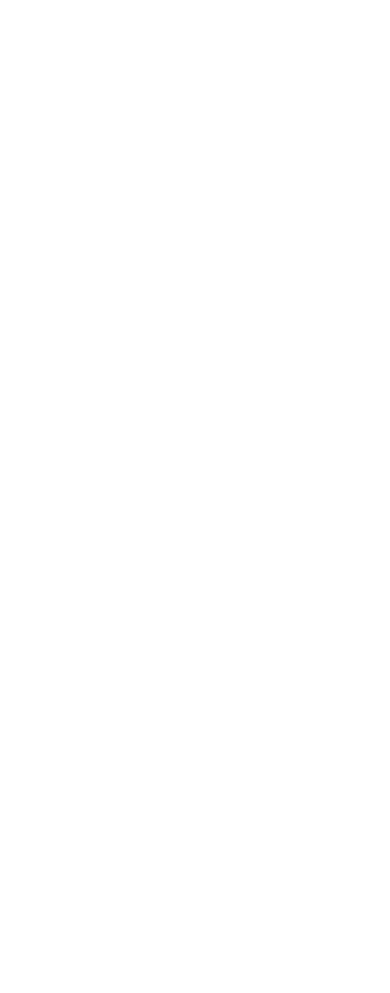
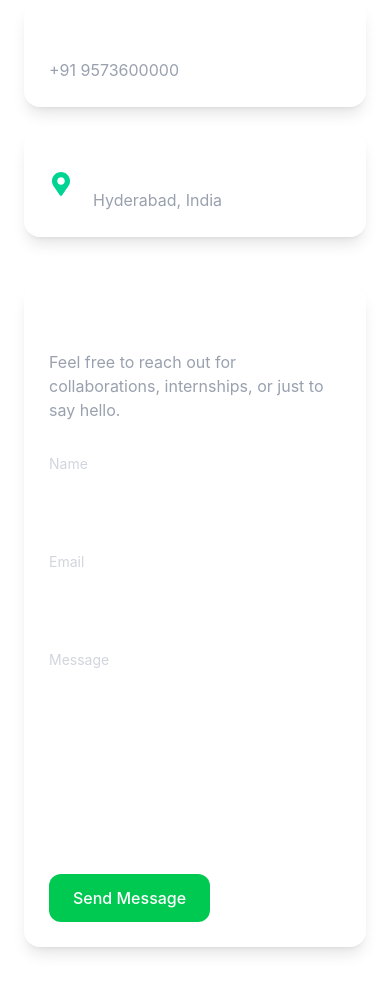
Before and after one commit to Jamalpoor-Indu-Bai/Portfolio, a React app: page / in a window 390 px wide. Shown: the part 8380-9373 px from the top of the page. Before the commit the page ends 7991 px from the top, so only its background shows below. Built offline with nearby package versions, Linux system fonts and the light colour scheme; the HTML template or start-up script is replaced by a standard one; a web font is replaced by a local one.

Commit message:
Built contact form

```diff
--- a/src/App.jsx
+++ b/src/App.jsx
@@ -4,6 +4,7 @@ import Hero from "./sections/Hero";
 import About from "./sections/About";
 import Skills from "./sections/Skills";
 import Projects from "./sections/Projects";
+import Contact from "./sections/Contact";
 
 function App() {
   return (
@@ -14,6 +15,7 @@ function App() {
      <About />
      <Skills />
     <Projects />
+    <Contact />
      </>
 
   );
--- /dev/null
+++ b/src/constants/contact.js
@@ -0,0 +1,22 @@
+export const contact=[
+    {
+        id: 1,
+        title: "Email",
+        value: "indujamalpur16@gmail.com",
+        href: "mailto:indujamalpur16@gmail.com",
+
+    },
+    {
+        id: 2,
+        title: "phone number",
+        value: "+91 9573600000",
+        href: "tel:+919573600000",
+    },
+
+    {
+        id: 3,
+        title: "location",
+        value: "Hyderabad, India",
+        href: "https://www.google.com/maps/place/Hyderabad,+Telangana,+India/@17.385044,78.486671,12z/data=!3m1!4b1!4m6!3m5!1s0x3bcb93e2f9f7c8a9:0x2c6d8e5f8e5f8e5f!8m2!3d17.385044!4d78.486671!16zL20vMDJfZ2g?entry=ttu",
+    }
+];
--- a/src/sections/Contact.jsx
+++ b/src/sections/Contact.jsx
@@ -0,0 +1,160 @@
+import React from "react";
+import Container from "../components/Container";
+import SectionTitle from "../components/SectionTitle";
+import Card from "../components/Card";
+import Button from "../components/Button";
+
+import { contact } from "../constants/contact";
+
+import {
+  FaEnvelope,
+  FaPhoneAlt,
+  FaMapMarkerAlt,
+} from "react-icons/fa";
+
+const Contact = () => {
+  const getIcon = (title) => {
+    switch (title.toLowerCase()) {
+      case "email":
+        return <FaEnvelope className="text-2xl text-emerald-400" />;
+
+      case "phone":
+        return <FaPhoneAlt className="text-2xl text-emerald-400" />;
+
+      case "location":
+        return <FaMapMarkerAlt className="text-2xl text-emerald-400" />;
+
+      default:
+        return null;
+    }
+  };
+
+  const getLink = (item) => {
+    switch (item.title.toLowerCase()) {
+      case "email":
+        return `mailto:${item.value}`;
+
+      case "phone":
+        return `tel:${item.value}`;
+
+      default:
+        return item.value;
+    }
+  };
+
+  return (
+    <section id="contact" className="py-28">
+      <Container>
+        <SectionTitle
+          title="Contact Me"
+          subtitle="Let's Work Together"
+        />
+
+        <div className="mt-20 grid grid-cols-1 lg:grid-cols-2 gap-12">
+
+          {/* Left Side */}
+
+          <div className="space-y-6">
+            {contact.map((item) => (
+              <Card
+                key={item.id}
+                className="flex items-center gap-5"
+              >
+                {getIcon(item.title)}
+
+                <div>
+                  <h3 className="text-xl font-semibold text-white">
+                    {item.title}
+                  </h3>
+
+                  {item.title === "Location" ? (
+                    <p className="mt-1 text-gray-400">
+                      {item.value}
+                    </p>
+                  ) : (
+                    <a
+                      href={getLink(item)}
+                      target={
+                        item.title === "LinkedIn"
+                          ? "_blank"
+                          : undefined
+                      }
+                      rel={
+                        item.title === "LinkedIn"
+                          ? "noopener noreferrer"
+                          : undefined
+                      }
+                      className="mt-1 block text-gray-400 transition-colors duration-300 hover:text-emerald-400"
+                    >
+                      {item.value}
+                    </a>
+                  )}
+                </div>
+              </Card>
+            ))}
+          </div>
+
+          {/* Right Side */}
+
+          <Card>
+            <h3 className="text-2xl font-semibold text-white">
+              Send a Message
+            </h3>
+
+            <p className="mt-2 text-gray-400">
+              Feel free to reach out for collaborations,
+              internships, or just to say hello.
+            </p>
+
+            <form className="mt-8 space-y-5">
+
+              <div>
+                <label className="mb-2 block text-sm text-gray-300">
+                  Name
+                </label>
+
+                <input
+                  type="text"
+                  placeholder="Enter your name"
+                  className="w-full rounded-lg border border-white/10 bg-white/5 px-4 py-3 text-white outline-none transition focus:border-emerald-500"
+                />
+              </div>
+
+              <div>
+                <label className="mb-2 block text-sm text-gray-300">
+                  Email
+                </label>
+
+                <input
+                  type="email"
+                  placeholder="Enter your email"
+                  className="w-full rounded-lg border border-white/10 bg-white/5 px-4 py-3 text-white outline-none transition focus:border-emerald-500"
+                />
+              </div>
+
+              <div>
+                <label className="mb-2 block text-sm text-gray-300">
+                  Message
+                </label>
+
+                <textarea
+                  rows="6"
+                  placeholder="Write your message..."
+                  className="w-full rounded-lg border border-white/10 bg-white/5 px-4 py-3 text-white outline-none transition focus:border-emerald-500 resize-none"
+                ></textarea>
+              </div>
+
+              <Button
+                text="Send Message"
+                variant="primary"
+              />
+            </form>
+          </Card>
+
+        </div>
+      </Container>
+    </section>
+  );
+};
+
+export default Contact;
```
